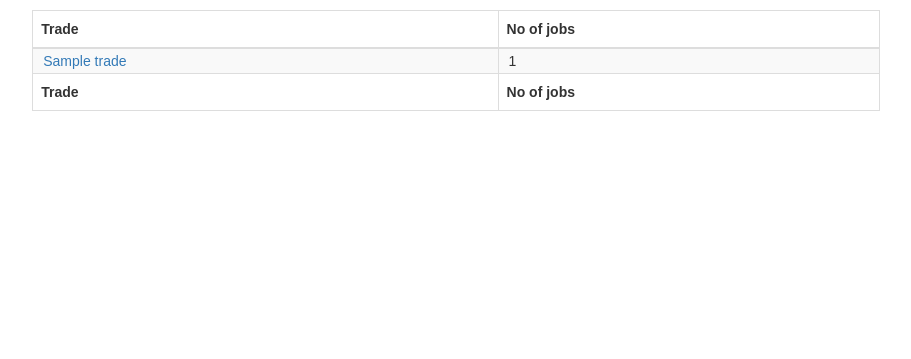
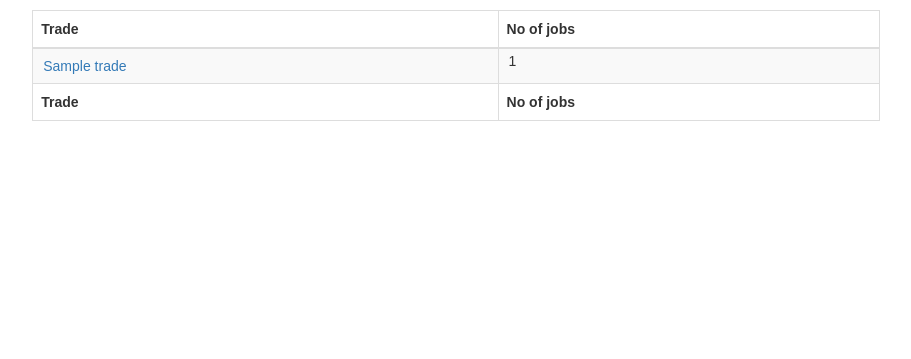
Before and after one commit to asatia07/albertatrades, a Django app: page / in a window 1280 px wide. Shown: the part 61-420 px from the top of the page, without its empty margins (184-1095 px from the left). Run offline with Django 3.2, Linux system fonts and the light colour scheme; tables that the repository leaves empty hold one stand-in row (values such as "Sample post"); parts of the project's set-up code (start-up, migrations or seed data) failed here and were passed over; some libraries are stand-ins or nearby versions.

Commit message:
css changes

```diff
--- a/indeed/static/indeed/css/style.css
+++ b/indeed/static/indeed/css/style.css
@@ -328,6 +328,9 @@
 table tbody th, table tbody td{
     padding: 2px 10px !important;
 }
+table tbody td a{
+    line-height: 30px;
+}
 .footer{clear: both; margin: 0px auto; text-align: center;}
 .login{line-height: 54px; font-weight:bold;}
 .search-form{float: left; line-height: 54px;}
```
